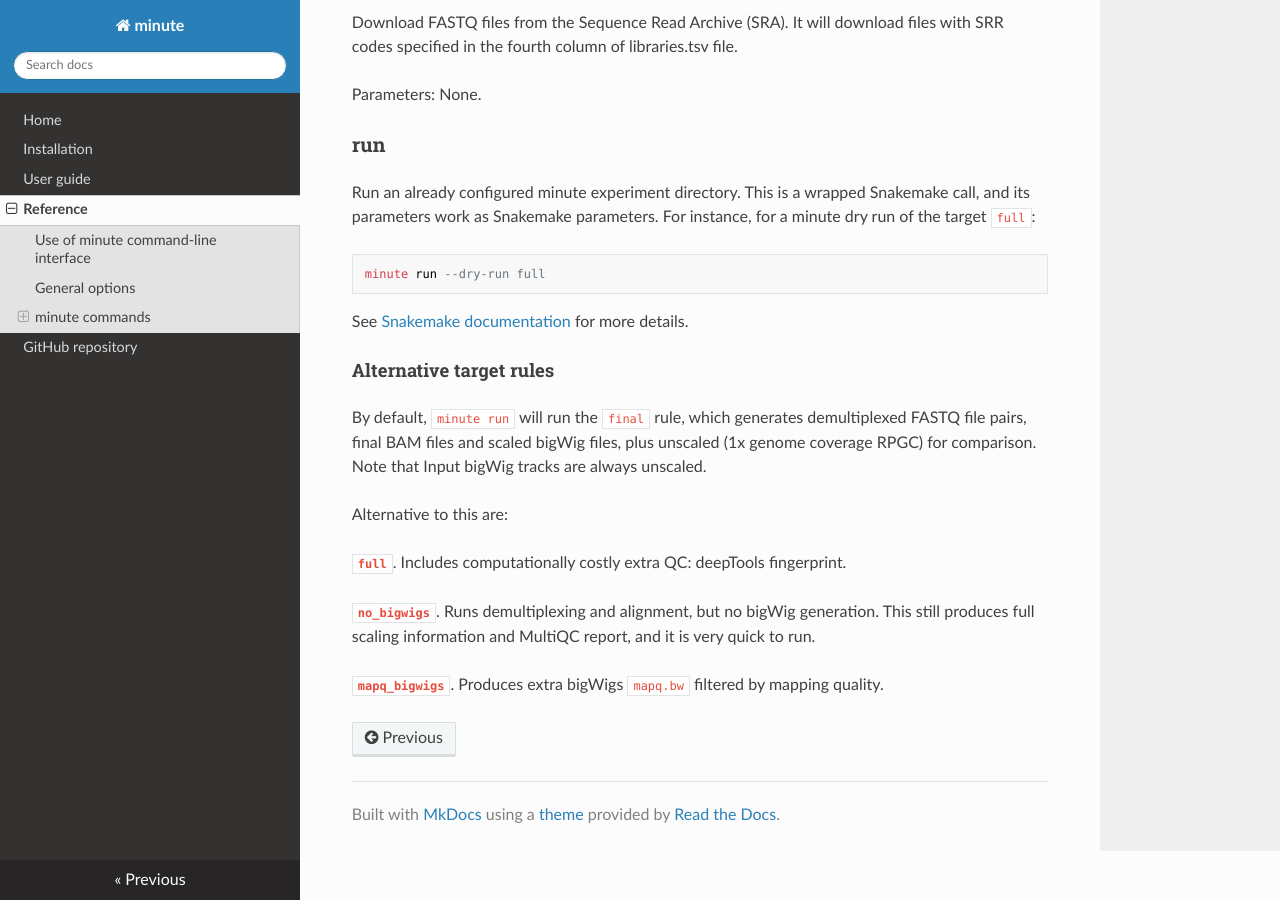
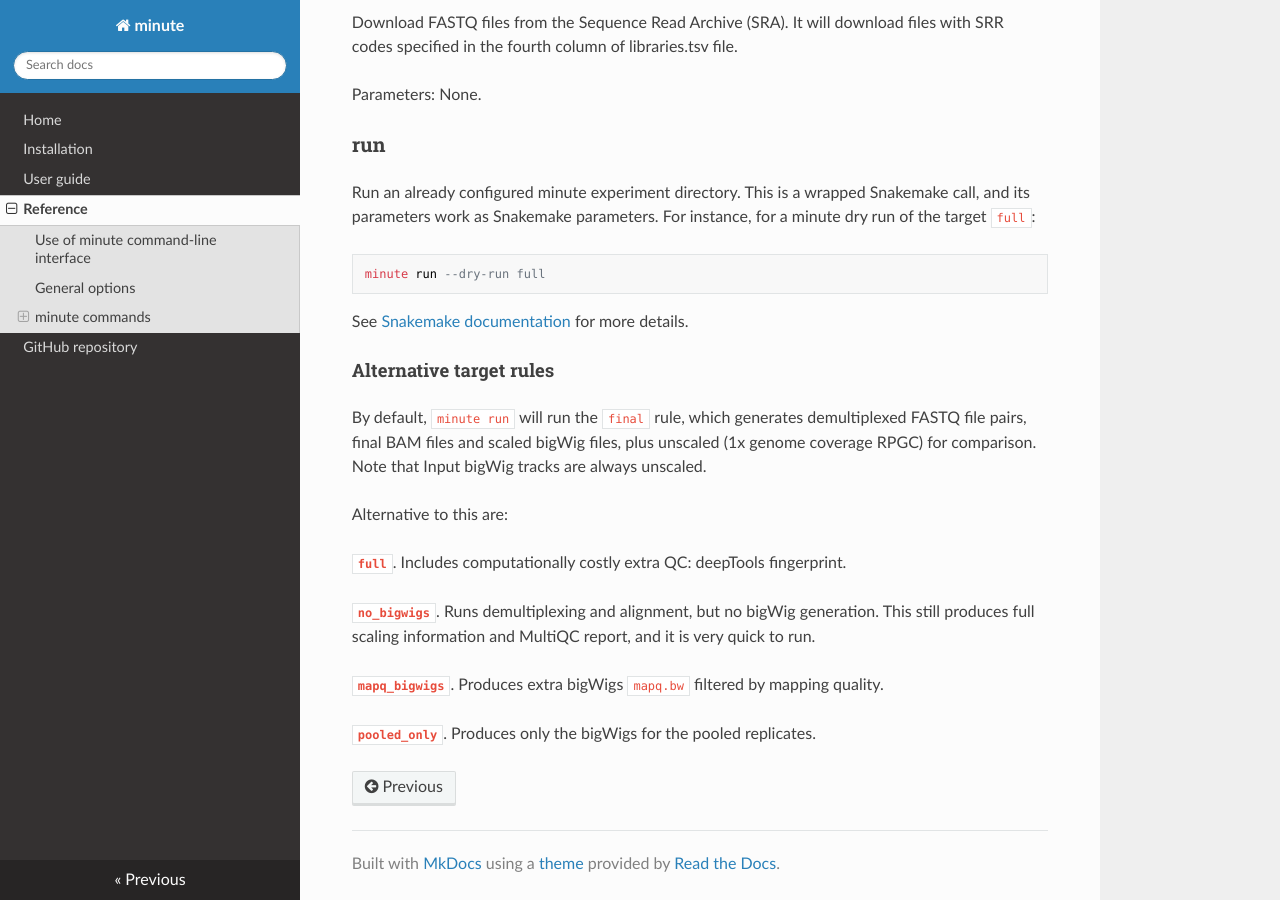
Before and after one commit to elsasserlab/minute, an MkDocs documentation site: the page built from docs/reference.md, in a window 1280 px wide and 900 px high, scrolled down 1158 px. Built offline with MkDocs 1.6.1, drawn with Linux system fonts in a browser that asks for light colours; nearby versions of some CDN libraries.

Commit message:
Add rule to docs

```diff
--- a/docs/reference.md
+++ b/docs/reference.md
@@ -77,3 +77,5 @@ still produces full scaling information and MultiQC report, and it is very quick
 to run.
 
 **`mapq_bigwigs`**. Produces extra bigWigs `mapq.bw` filtered by mapping quality.
+
+**`pooled_only`**. Produces only the bigWigs for the pooled replicates.
```
